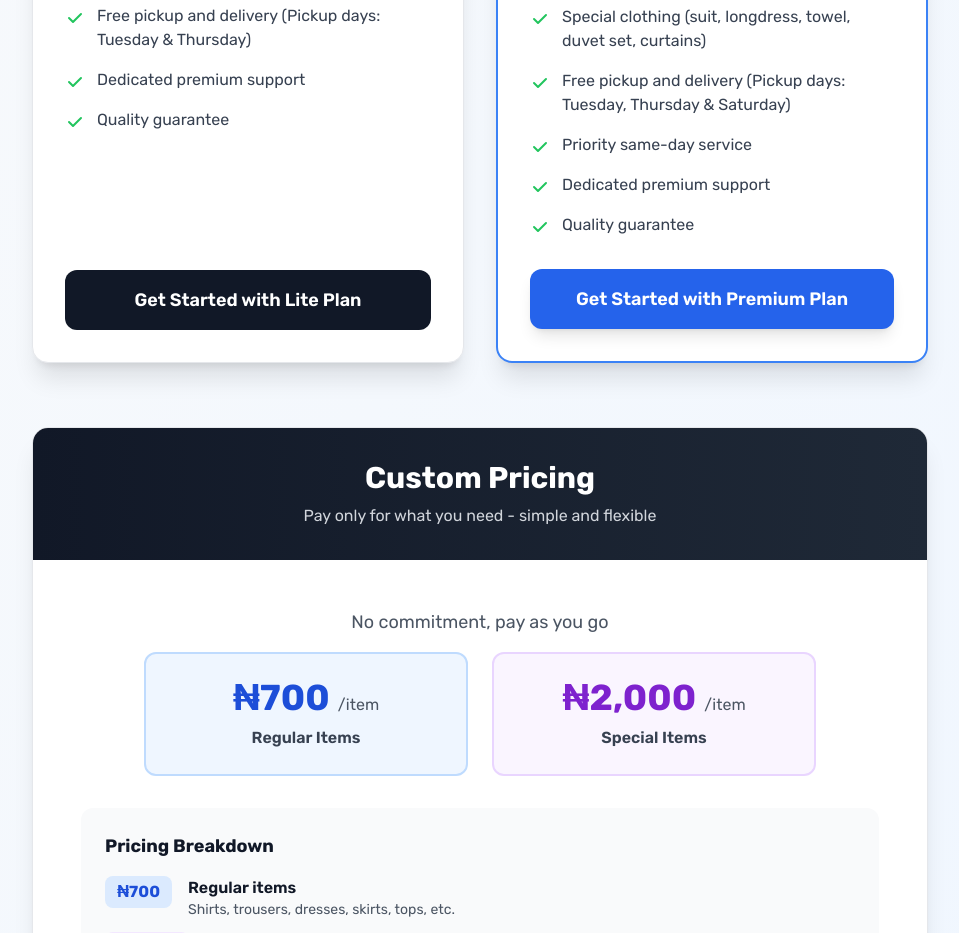
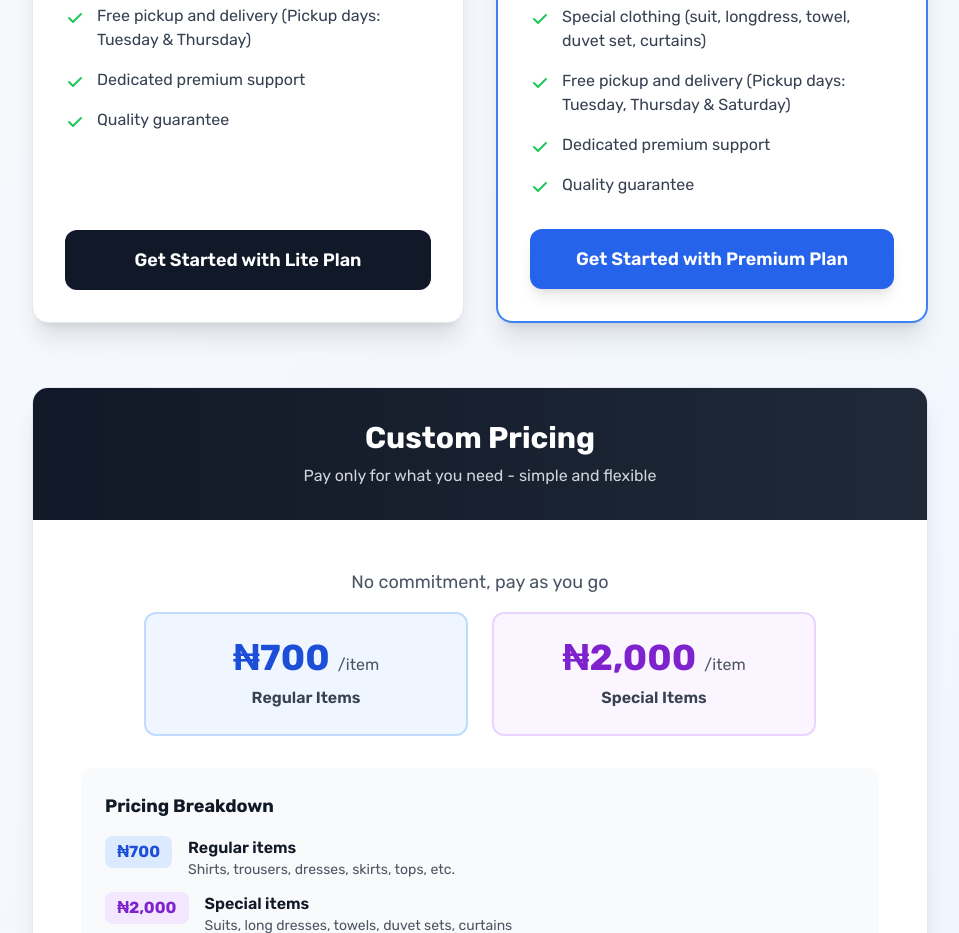
Before and after one commit to Iamstanlee/jaranow-marketing-fe, a React (Create React App) app: page /wash in a window 1280 px wide. Shown: the part 5260-6193 px from the top of the page, without its empty margins (160-1119 px from the left). Built offline with nearby package versions, Linux system fonts and the light colour scheme.

Commit message:
Remove Priority same-day service

```diff
--- a/src/components/wash/PricingPlans.tsx
+++ b/src/components/wash/PricingPlans.tsx
@@ -40,7 +40,6 @@ const plans: SubscriptionPlan[] = [
       'Max 15 clothes per wash',
       'Special clothing (suit, longdress, towel, duvet set, curtains)',
       'Free pickup and delivery (Pickup days: Tuesday, Thursday & Saturday)',
-      'Priority same-day service',
       'Dedicated premium support',
       'Quality guarantee'
     ]
--- a/src/pages/Pricing.tsx
+++ b/src/pages/Pricing.tsx
@@ -131,7 +131,6 @@ I'd like to get started. When is the next available pickup?`;
         'Max 15 clothes per wash',
         'Special clothing (suit, longdress, towel, duvet set, curtains)',
         'Free pickup and delivery (Pickup days: Tuesday, Thursday & Saturday)',
-        'Priority same-day service',
         'Dedicated premium support',
         'Quality guarantee'
       ]
```
